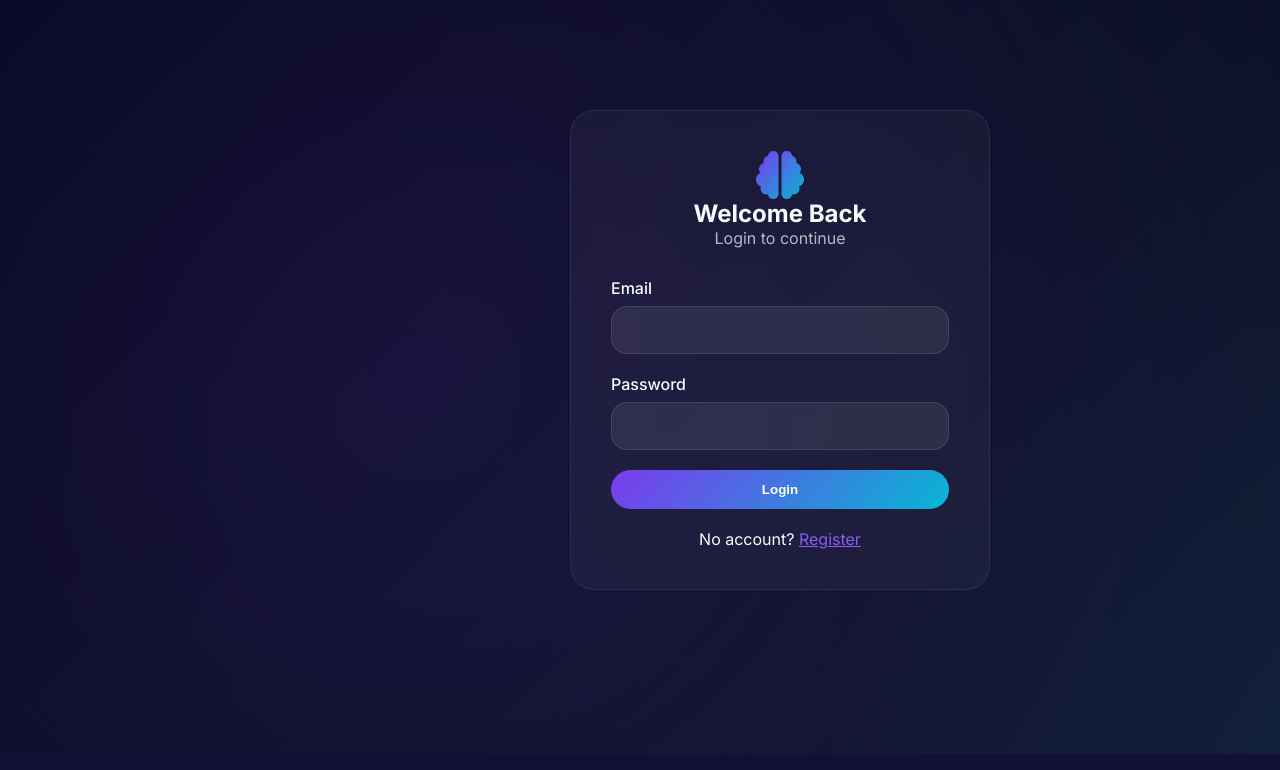
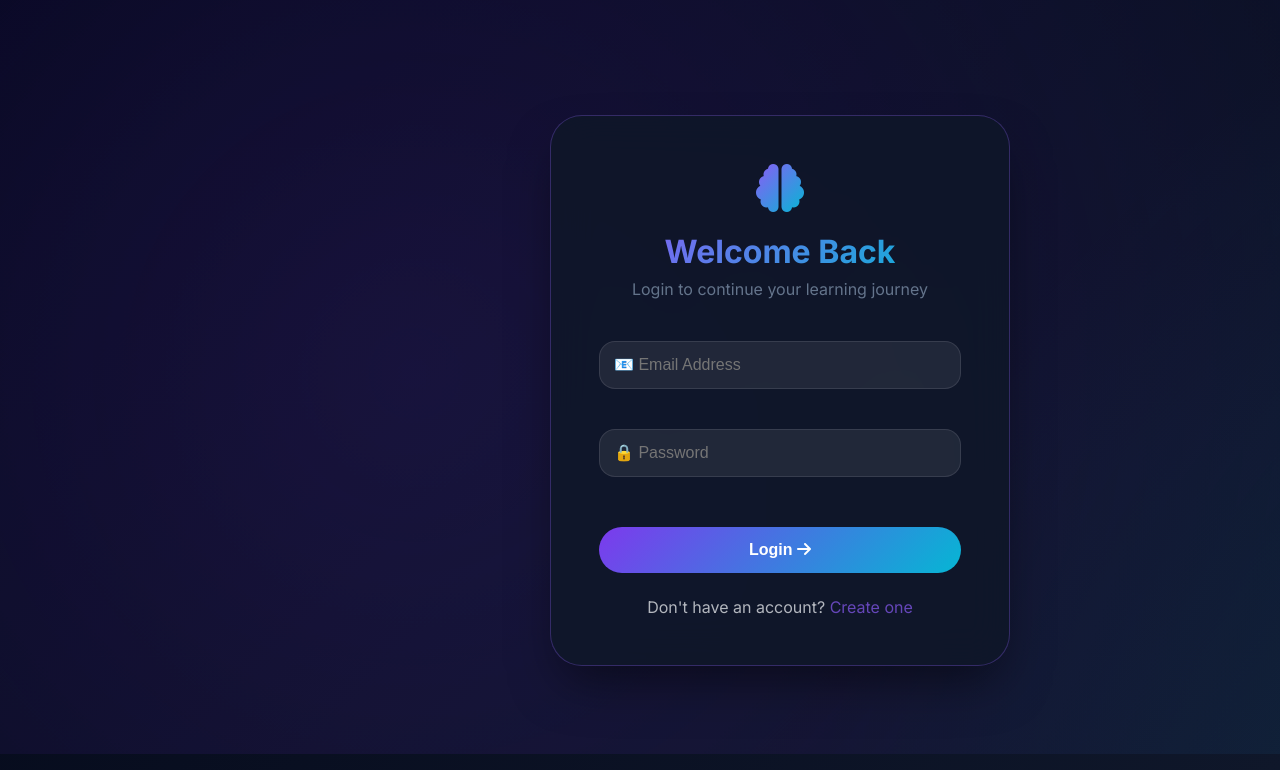
Before and after one commit to AsiburRahmanSiam/EDUMINDAI, a Flask app: page /login in a window 1280 px wide. Shown: the part 46-816 px from the top of the page. Run offline with Flask 3, Linux system fonts and the light colour scheme.

Commit message:
Enhance login page with improved layout and placeholders

```diff
--- a/templates/login.html
+++ b/templates/login.html
@@ -1,18 +1,26 @@
 {% extends "base.html" %}
 {% block content %}
-<div style="display: flex; justify-content: center; align-items: center; min-height: 80vh;">
-    <div class="card" style="width: 420px; padding: 40px;">
-        <div style="text-align: center; margin-bottom: 30px;">
-            <i class="fas fa-brain" style="font-size: 3rem; background: linear-gradient(135deg,#7c3aed,#06b6d4); -webkit-background-clip: text; background-clip: text; color: transparent;"></i>
-            <h2>Welcome Back</h2>
-            <p style="opacity:0.7">Login to continue</p>
+<div class="auth-container">
+    <div class="auth-card">
+        <div style="margin-bottom: 20px;">
+            <i class="fas fa-brain" style="font-size: 3rem; background: linear-gradient(135deg, #8b5cf6, #06b6d4); -webkit-background-clip: text; background-clip: text; color: transparent;"></i>
         </div>
+        <h2>Welcome Back</h2>
+        <h4>Login to continue your learning journey</h4>
+
         <form method="POST">
-            <div class="form-group"><label>Email</label><input type="email" name="email" required></div>
-            <div class="form-group"><label>Password</label><input type="password" name="password" required></div>
-            <button type="submit" class="btn-primary" style="width:100%">Login</button>
+            <div class="form-group">
+                <input type="email" name="email" placeholder="📧 Email Address" required>
+            </div>
+            <div class="form-group">
+                <input type="password" name="password" placeholder="🔒 Password" required>
+            </div>
+            <button type="submit">Login <i class="fas fa-arrow-right"></i></button>
         </form>
-        <p style="text-align:center; margin-top:20px">No account? <a href="{{ url_for('register') }}" style="color:#8b5cf6">Register</a></p>
+
+        <p style="margin-top: 24px; opacity: 0.7;">
+            Don't have an account? <a href="{{ url_for('register') }}">Create one</a>
+        </p>
     </div>
 </div>
 {% endblock %}
```
